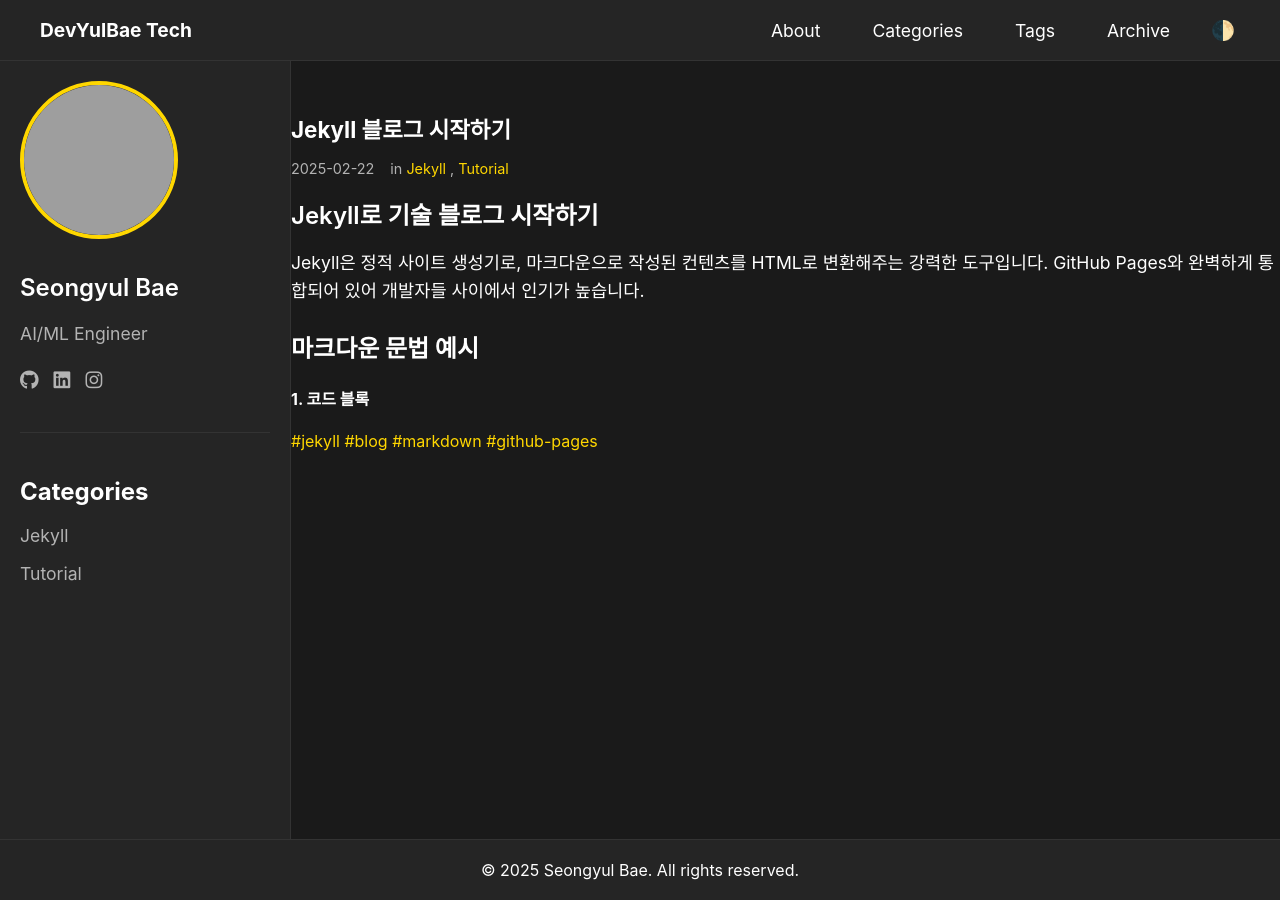
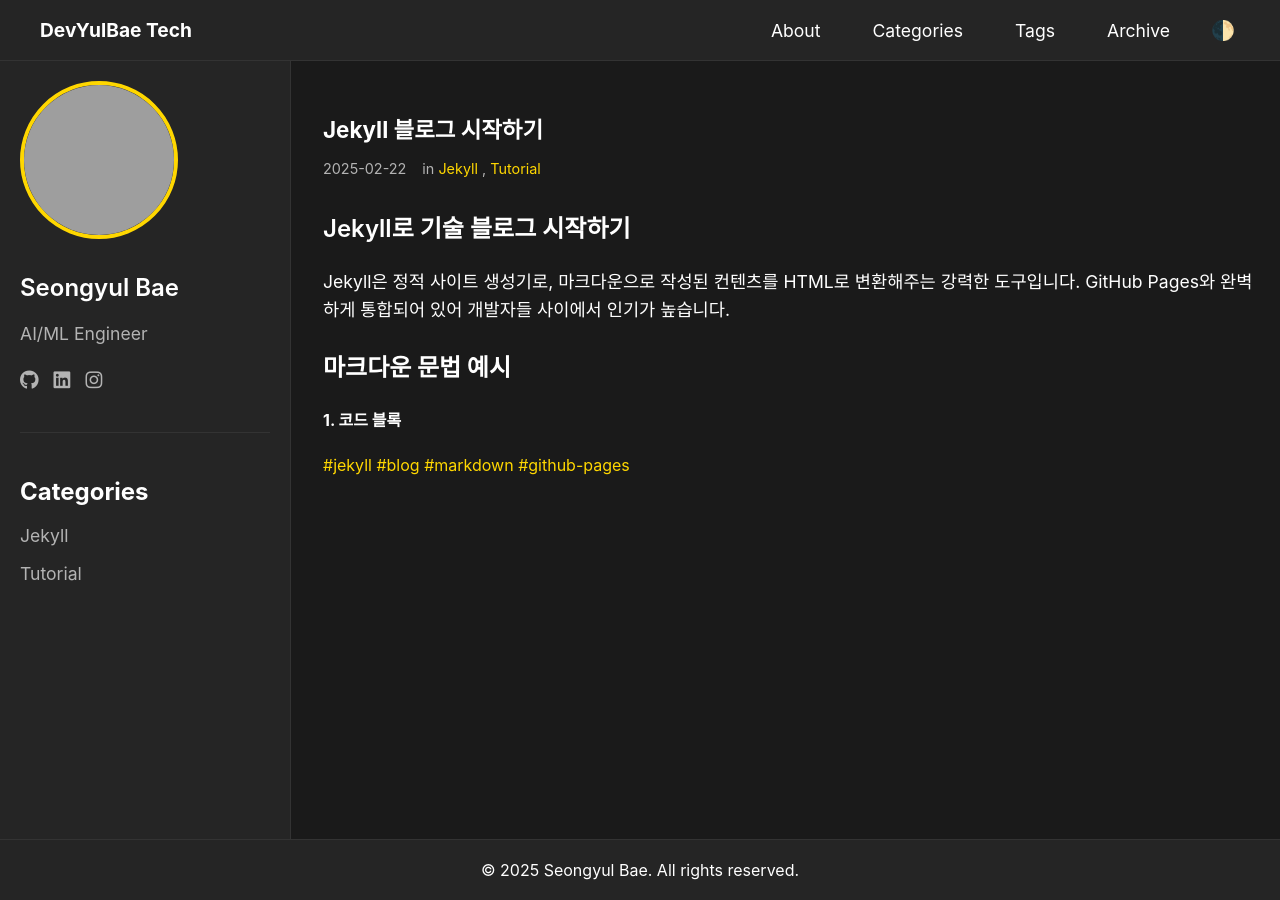
Before and after one commit to devyulbae/devyulbae.github.io, a Jekyll site: the page built from _posts/2025-02-22-test-page.md, in a window 1280 px wide. Built offline with Jekyll 4.4.1, drawn with Linux system fonts in a browser that asks for light colours; grey boxes are pictures that could not be loaded.

Commit message:
little change in css
make padding at post page

```diff
--- a/assets/css/main.css
+++ b/assets/css/main.css
@@ -817,3 +817,70 @@
         font-size: 1.8rem;
     }
 }
+
+/* 포스트 컨테이너 스타일 */
+.post {
+    width: 95%;
+    margin: 0 auto;
+    padding: 0 2rem;  /* 좌우 여백 추가 */
+}
+
+/* 포스트 헤더 (제목, 날짜, 태그 등) */
+.post-header {
+    margin-bottom: 2rem;
+    width: 100%;
+}
+
+/* 포스트 제목 */
+.post-title {
+    margin-bottom: 1rem;
+}
+
+/* 포스트 메타 정보 (날짜, 태그 등) */
+.post-meta {
+    margin-bottom: 2rem;
+}
+
+/* 포스트 내용 */
+.post-content {
+    width: 100%;
+}
+
+/* 포스트 내용의 요소들 */
+.post-content p,
+.post-content h1,
+.post-content h2,
+.post-content h3,
+.post-content h4,
+.post-content h5,
+.post-content h6,
+.post-content ul,
+.post-content ol,
+.post-content blockquote,
+.post-content pre,
+.post-content table {
+    margin-bottom: 1.5rem;
+}
+
+/* 코드 블록 */
+.post-content pre {
+    padding: 1rem;
+    margin: 1.5rem 0;
+    border-radius: 8px;
+}
+
+/* 인용구 */
+.post-content blockquote {
+    padding: 1rem 2rem;
+    margin: 1.5rem 0;
+    border-left: 4px solid #FFD700;
+    background: var(--bg-secondary);
+}
+
+/* 반응형 디자인 */
+@media (max-width: 768px) {
+    .post {
+        width: 100%;
+        padding: 0 1rem;
+    }
+}
```
